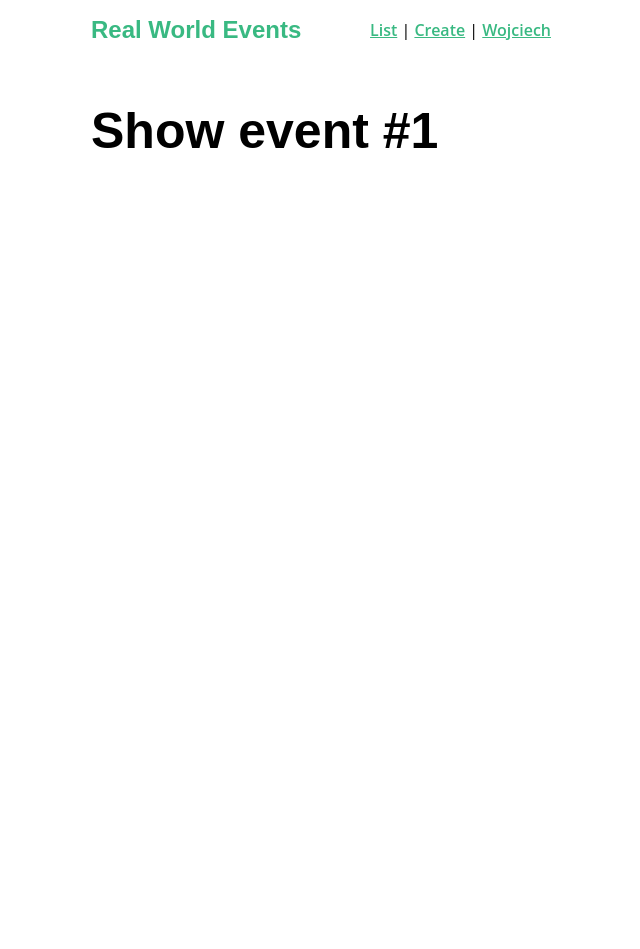
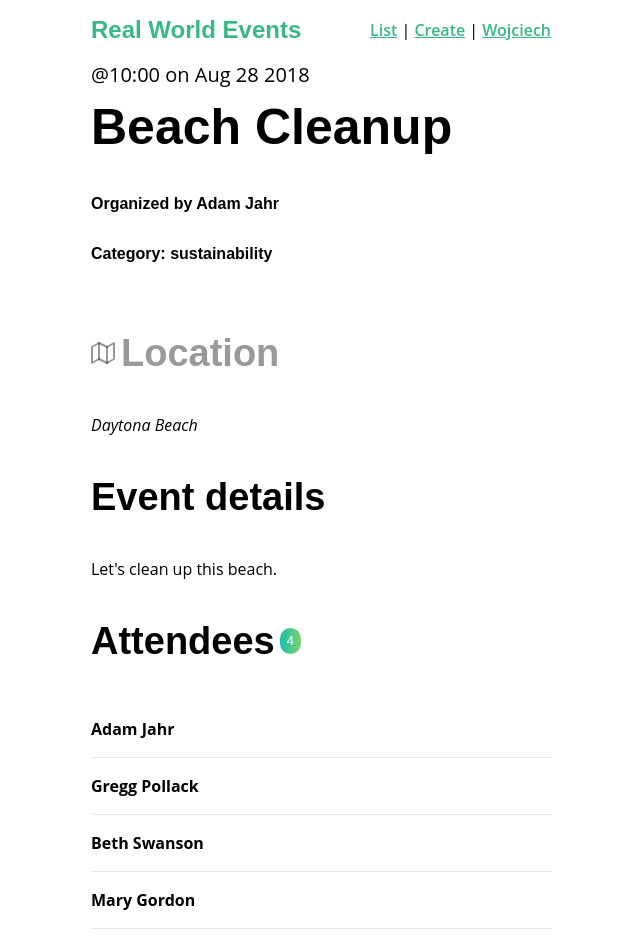
Before and after one commit to wcywin/vue-app, a Vue app: page /event/1 in a window 1280 px wide. Shown: the whole page, without its empty margins (319-959 px from the left). Before the commit the page ends 800 px from the top, so only its background shows below. Built offline with nearby package versions, Linux system fonts and the light colour scheme; data requests are answered from the project's data file.

Commit message:
add json-server and axios service to get data from mock server

```diff
--- /dev/null
+++ b/db.json
@@ -0,0 +1,76 @@
+{
+  "events": [
+    {
+      "id": 1,
+      "title": "Beach Cleanup",
+      "date": "Aug 28 2018",
+      "time": "10:00",
+      "location": "Daytona Beach",
+      "description": "Let's clean up this beach.",
+      "organizer": "Adam Jahr",
+      "category": "sustainability",
+      "attendees": [
+        {
+          "id": "abc123",
+          "name": "Adam Jahr"
+        },
+        {
+          "id": "def456",
+          "name": "Gregg Pollack"
+        },
+        {
+          "id": "ghi789",
+          "name": "Beth Swanson"
+        },
+        {
+          "id": "jkl101",
+          "name": "Mary Gordon"
+        }
+      ]
+    },
+    {
+      "id": 2,
+      "title": "Park Cleanup",
+      "date": "Nov 12 2018",
+      "time": "12:00",
+      "location": "132 N Magnolia Street, Orlando, Florida",
+      "description": "We're going to clean up this park.",
+      "organizer": "Adam Jahr",
+      "category": "nature",
+      "attendees": [
+        {
+          "id": "ghi789",
+          "name": "Beth Swanson"
+        },
+        {
+          "id": "jkl101",
+          "name": "Mary Gordon"
+        }
+      ]
+    },
+    {
+      "id": 3,
+      "title": "Pet Adoption Day",
+      "date": "Dec 2 2018",
+      "time": "12:00",
+      "location": "132 N Magnolia Street, Orlando, Florida",
+      "description": "Help animals find new homes.",
+      "organizer": "Gregg Pollack",
+      "category": "animal welfare",
+      "attendees": [
+        {
+          "id": "abc123",
+          "name": "Adam Jahr"
+        },
+        {
+          "id": "ghi789",
+          "name": "Beth Swanson"
+        },
+        {
+          "id": "jkl101",
+          "name": "Mary Gordon"
+        }
+      ]
+    }
+  ]
+}
--- a/package.json
+++ b/package.json
@@ -8,7 +8,8 @@
     "lint": "vue-cli-service lint"
   },
   "dependencies": {
-    "core-js": "^3.4.3",
+    "axios": "^0.19.0",
+    "core-js": "^3.4.7",
     "lodash": "^4.17.15",
     "node-sass": "^4.13.0",
     "sass-loader": "^8.0.0",
--- a/src/components/BaseIcon.vue
+++ b/src/components/BaseIcon.vue
@@ -3,6 +3,7 @@
         <svg class="icon" :width="width" :height="height">
             <use v-bind="{'xlink:href':'/feather-sprite.svg#'+name}"></use>
         </svg>
+        <slot></slot>
     </div>
 </template>
 
--- a/src/components/EventCard.vue
+++ b/src/components/EventCard.vue
@@ -1,10 +1,9 @@
 <template>
-    <router-link class="event-link" :to="{ name: 'event-show', params: { id: '1'} }">
+    <router-link class="event-link" :to="{ name: 'event-show', params: { id: event.id } }">
         <div class="event-card -shadow">
             <span class="eyebrow">@{{ event.time }} on {{ event.date }}</span>
             <h4 class="title">{{ event.title }}</h4>
-            <BaseIcon name="users" />
-            <span>{{ event.attendees.length }} attending</span>
+            <BaseIcon name="users">{{ event.attendees.length }} attending</BaseIcon>
         </div>
     </router-link>
 </template>
@@ -14,23 +13,12 @@
 
     export default {
         name: "EventCard",
+        props: {
+        	event: Object
+        },
         components: {
             BaseIcon
         },
-        data() {
-            return {
-                event: {
-                    id: 1,
-                    title: 'Beach Cleanup',
-                  date: 'Tues Aug 19, 2020',
-                  time: '6:00',
-                  attendees: [
-                    { id: 'abc123', name: 'Wojciech Cywinski'},
-                    { id: 'def456', name: 'Bogumił Korek'}
-                  ]
-                }
-            }
-        }
     }
 </script>
 
--- /dev/null
+++ b/src/services/EventService.js
@@ -0,0 +1,19 @@
+import axios from 'axios'
+
+const apiClient = axios.create({
+	baseURL: 'http://localhost:3000',
+	withCredentials: false,
+	headers: {
+		Accept: 'application/json',
+		'Content-Type': 'application/json'
+	}
+})
+
+export default {
+	getEvents() {
+		return apiClient.get('/events')
+	},
+	getEvent(id) {
+		return apiClient.get('/events/' + id)
+	}
+}
--- a/src/views/EventList.vue
+++ b/src/views/EventList.vue
@@ -1,21 +1,36 @@
 <template>
     <div>
         <h1>Events Listing</h1>
-
-        <event-card />
+        <event-card v-for="event in events" :key="event.id" :event="event"/>
         <BaseIcon />
-
     </div>
 </template>
 
 <script>
-	import EventCard from '../components/EventCard'
+	import EventCard from '@/components/EventCard'
+    import BaseIcon from '@/components/BaseIcon'
+    import EventService from '@/services/EventService'
 
     export default {
         name: "EventList",
         components: {
+            BaseIcon,
             EventCard
-        }
+        },
+        data() {
+            return {
+                events: []
+            }
+        },
+        created() {
+            EventService.getEvents()
+                .then(response => {
+                    this.events = response.data
+                })
+                .catch(error => {
+                    console.log(`There was an error: ${error.response}`)
+                })
+            }
     }
 </script>
 
--- a/src/views/EventShow.vue
+++ b/src/views/EventShow.vue
@@ -1,14 +1,66 @@
 <template>
-    <h1>Show event #{{ id }}</h1>
+    <div>
+        <div class="event-header">
+            <span class="eyebrow">@{{ event.time }} on {{ event.date }}</span>
+            <h1 class="title">{{ event.title }}</h1>
+            <h5>Organized by {{ event.organizer }}</h5>
+            <h5>Category: {{ event.category }}</h5>
+        </div>
+        <BaseIcon name="map"><h2>Location</h2></BaseIcon>
+        <address>{{ event.location }}</address>
+        <h2>Event details</h2>
+        <p>{{ event.description }}</p>
+        <h2>Attendees
+            <span class="badge -fill-gradient">{{ event.attendees ? event.attendees.length : 0}}</span>
+        </h2>
+        <ul class="list-group">
+            <li v-for="(attendee, index) in event.attendees" :key="index" class="list-item">
+                <b>{{ attendee.name }}</b>
+            </li>
+        </ul>
+    </div>
 </template>
 
 <script>
+    import EventService from '@/services/EventService'
+
 	export default {
         props: ['id'],
-		name: "EventShow"
+		name: "EventShow",
+        data() {
+        	return {
+        		event: {}
+            }
+        },
+        created() {
+        	EventService.getEvent(this.id)
+            .then(response => {
+            	this.event = response.data
+            })
+            .catch(error => {
+            	console.log('There was an error: ', error.response)
+            })
+		}
 	}
 </script>
 
 <style scoped>
-
+    .location {
+        margin-bottom: 0;
+    }
+    .location > .icon {
+        margin-left: 10px;
+    }
+    .event-header > .title {
+        margin: 0;
+    }
+    .list-group {
+        margin: 0;
+        padding: 0;
+        list-style: none;
+    }
+    .list-group > .list-item {
+        padding: 1em 0;
+        border-bottom: solid 1px #e5e5e5;
+    }
 </style>
```
Also changed, not shown: 1 other file (tests, documents, lock files or other folders).
